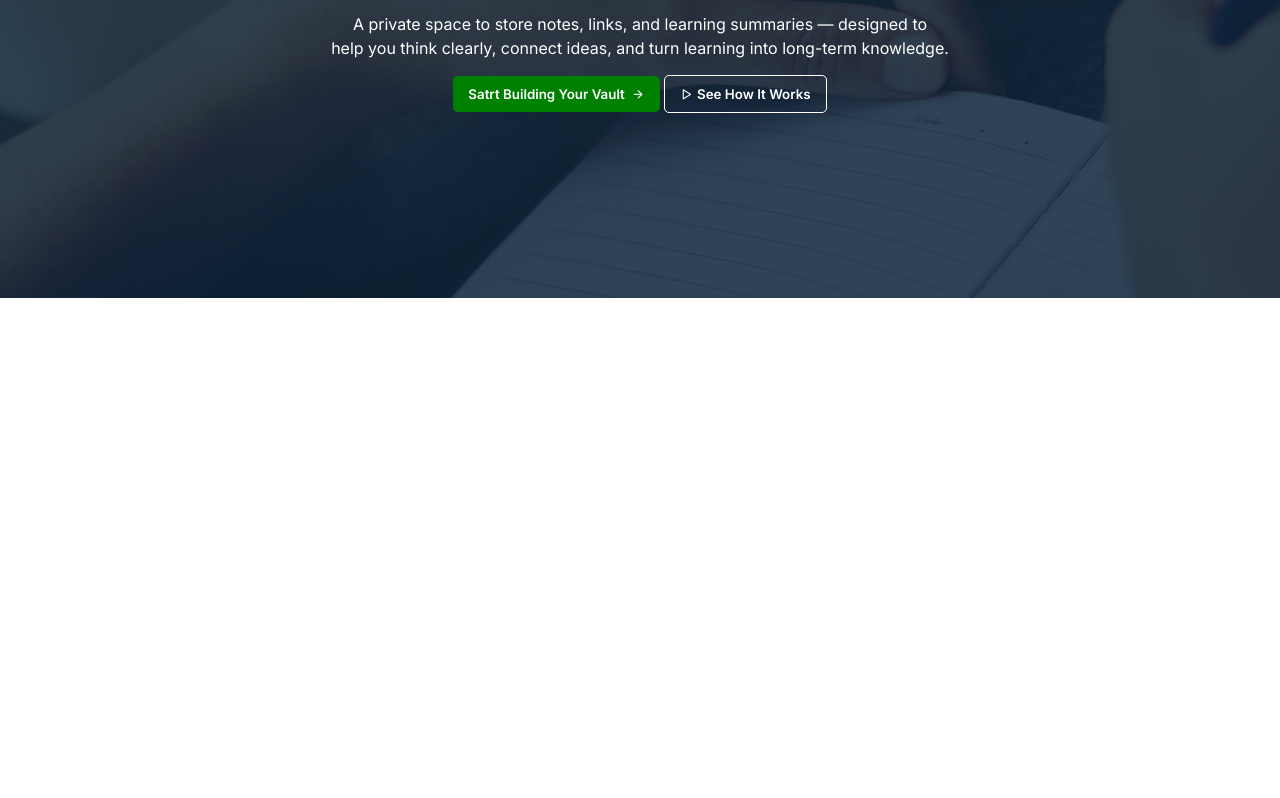
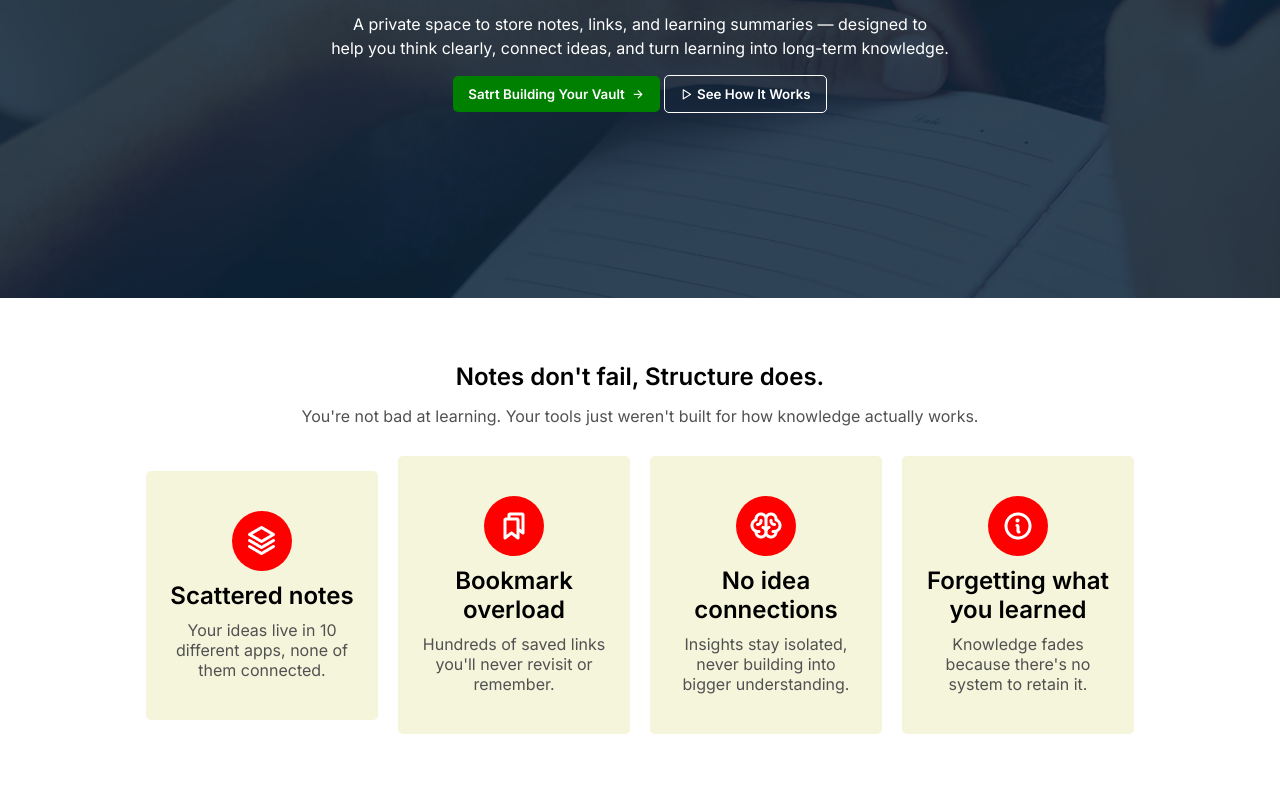
Before and after one commit to Rafidul-Islam/B13-A1, a plain HTML site: page src/index.html in a window 1280 px wide. Shown: the part 502-1300 px from the top of the page. Before the commit the page ends 800 px from the top, so only its background shows below. Drawn offline with nearby package versions, Linux system fonts and the light colour scheme.

Commit message:
feat : create feat card

```diff
--- a/src/index.css
+++ b/src/index.css
@@ -5,6 +5,14 @@
   font-optical-sizing: auto;
   font-weight: 400;
   font-style: normal;
+}
+
+.gray {
+  color: rgb(81, 81, 81);
+}
+
+.bold {
+  font-weight: 600;
 }
 
 #nav-bar {
@@ -72,3 +80,46 @@
   border: 1px solid white;
   background-color: transparent;
 }
+
+#feat-card-section {
+  padding: 5% 0;
+}
+
+#feat-head {
+  text-align: center;
+}
+
+#feat-head h1 {
+  font-weight: 600;
+  margin-bottom: 15px;
+}
+
+#feat-card-container {
+  display: flex;
+  justify-content: center;
+  align-items: center;
+  gap: 20px;
+  margin-top: 30px;
+}
+
+.card {
+  display: flex;
+  justify-content: center;
+  align-items: center;
+  flex-direction: column;
+  border-radius: 5px;
+  width: 15vw;
+  text-align: center;
+  gap: 10px;
+  padding: 40px 20px;
+  background-color: beige;
+}
+.card div {
+  background-color: red;
+  width: 60px;
+  height: 60px;
+  display: flex;
+  justify-content: center;
+  align-items: center;
+  border-radius: 50%;
+}
--- a/src/index.html
+++ b/src/index.html
@@ -100,6 +100,54 @@
           </button>
         </div>
       </section>
+
+      <section id="feat-card-section">
+        <div id="feat-head">
+          <h1 class="bold">Notes don't fail, Structure does.</h1>
+          <p class="gray">
+            You're not bad at learning. Your tools just weren't built for how
+            knowledge actually works.
+          </p>
+        </div>
+        <div id="feat-card-container">
+          <div class="card">
+            <div>
+              <img src="../assets/Vector.png" alt="" />
+            </div>
+            <h2 class="bold">Scattered notes</h2>
+            <p class="gray">
+              Your ideas live in 10 different apps, none of them connected.
+            </p>
+          </div>
+          <div class="card">
+            <div>
+              <img src="../assets/Bookmarks.png" alt="" />
+            </div>
+            <h2 class="bold">Bookmark overload</h2>
+            <p class="gray">
+              Hundreds of saved links you'll never revisit or remember.
+            </p>
+          </div>
+          <div class="card">
+            <div>
+              <img src="../assets/Brain.png" alt="" />
+            </div>
+            <h2 class="bold">No idea connections</h2>
+            <p class="gray">
+              Insights stay isolated, never building into bigger understanding.
+            </p>
+          </div>
+          <div class="card">
+            <div>
+              <img src="../assets/Info.png" alt="" />
+            </div>
+            <h2 class="bold">Forgetting what you learned</h2>
+            <p class="gray">
+              Knowledge fades because there's no system to retain it.
+            </p>
+          </div>
+        </div>
+      </section>
     </main>
     <footer></footer>
   </body>
```
